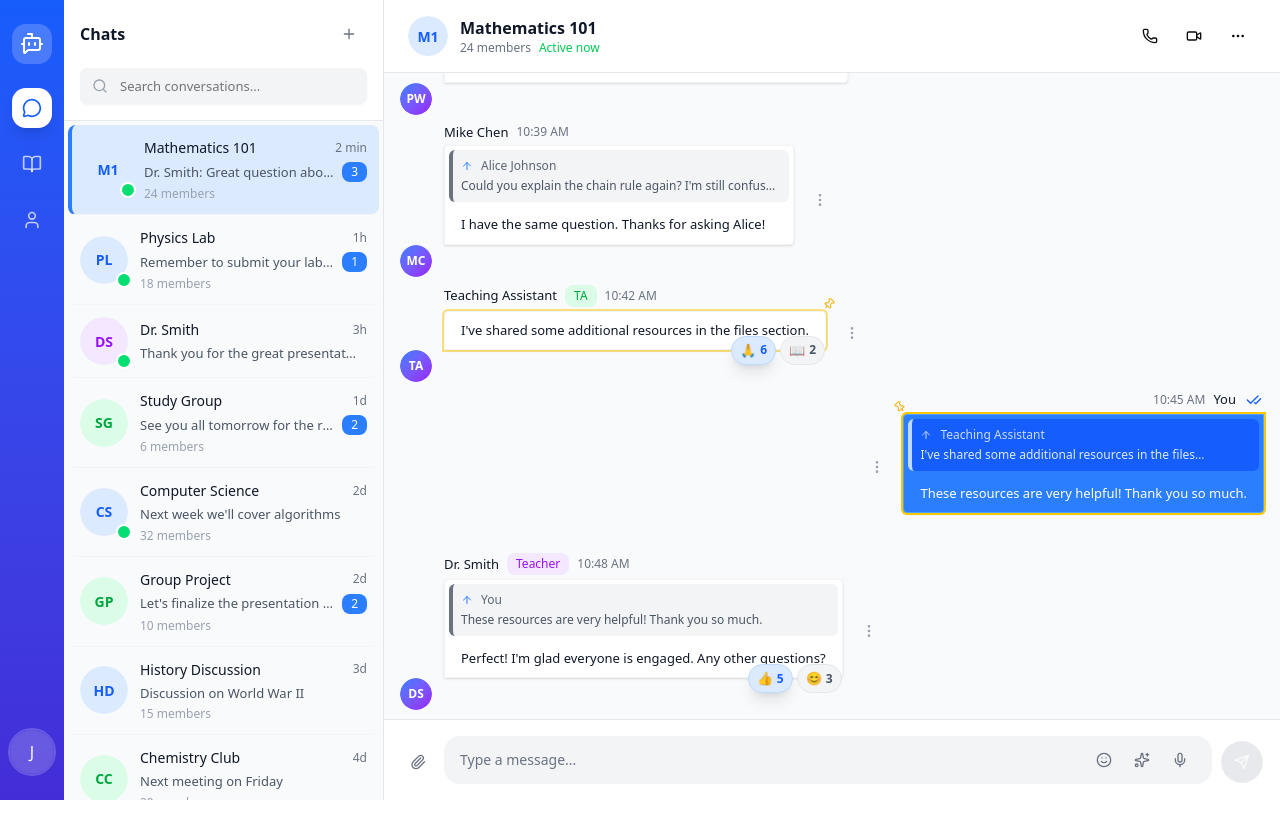
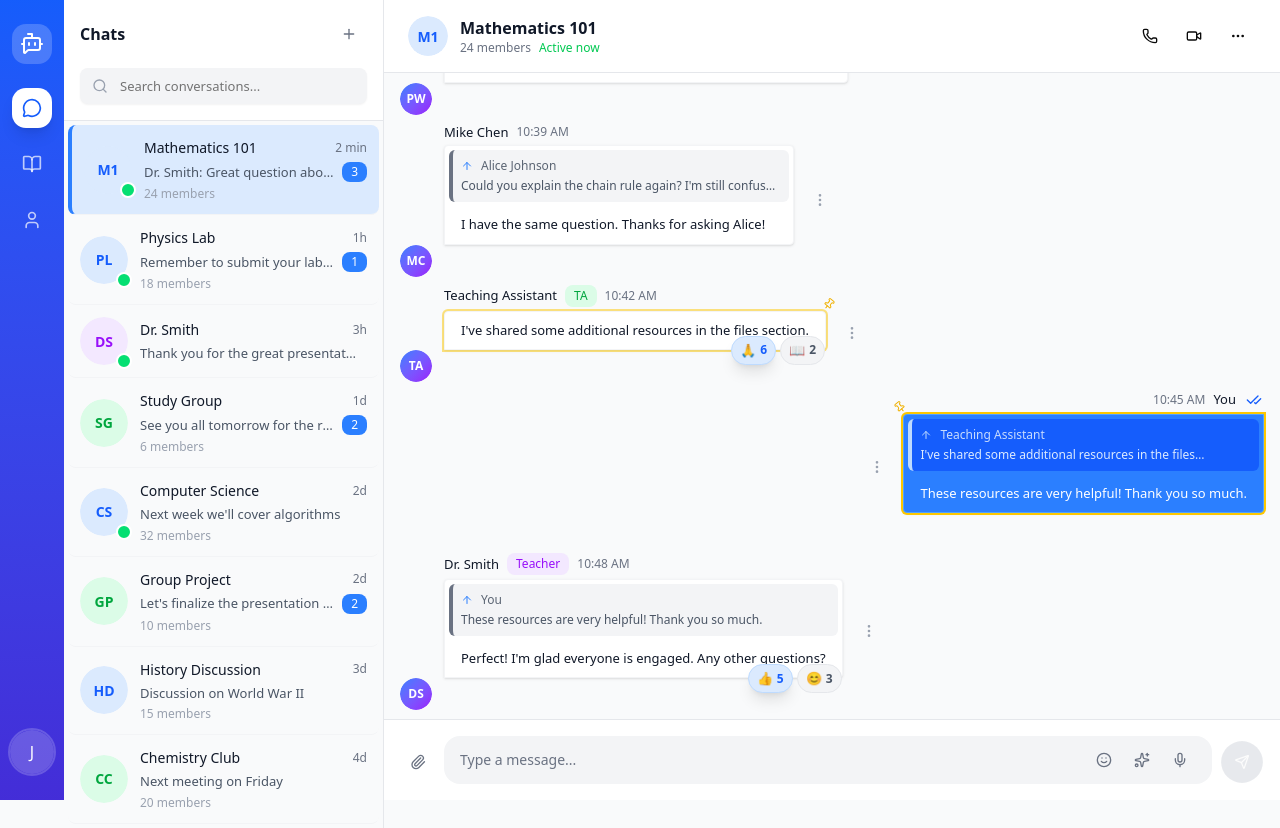
Before and after one commit to Tarikul3639/ChatFly, a Next.js app in the folder web/: page /dashboard/chat/1 in a window 1280 px wide. Before the commit the page ends 800 px from the top, so only its background shows below. Built offline with nearby package versions, Linux system fonts and the light colour scheme.

Commit message:
h-[cal(100dvh)]

```diff
--- a/web/src/app/dashboard/chat/[id]/page.tsx
+++ b/web/src/app/dashboard/chat/[id]/page.tsx
@@ -303,7 +303,7 @@ export default function ChatConversationPage() {
 
   // Main render
   return (
-    <div className="flex h-screen max-h-screen flex-col w-full z-50 bg-white">
+    <div className="flex h-[calc(100dvh)] flex-col w-full z-50 bg-white">
       {/* Chat Header */}
       <ChatHeader selectedChat={selectedChat} onBack={handleBackToList} />
 
--- a/web/src/app/dashboard/layout.tsx
+++ b/web/src/app/dashboard/layout.tsx
@@ -14,7 +14,7 @@ export default function DashboardLayout({
   const isConversationPage = pathname?.match(/\/(chat|classroom)\/\d+$/);
 
   return (
-    <div className="flex h-screen bg-gray-50">
+    <div className="flex h-[cal(100dvh)] bg-gray-50 overflow-hidden">
       {/* Sidebar - Use conditional rendering instead of CSS hidden to avoid accessibility issues */}
       {!isConversationPage && (
         <div className="shrink-0">
```
